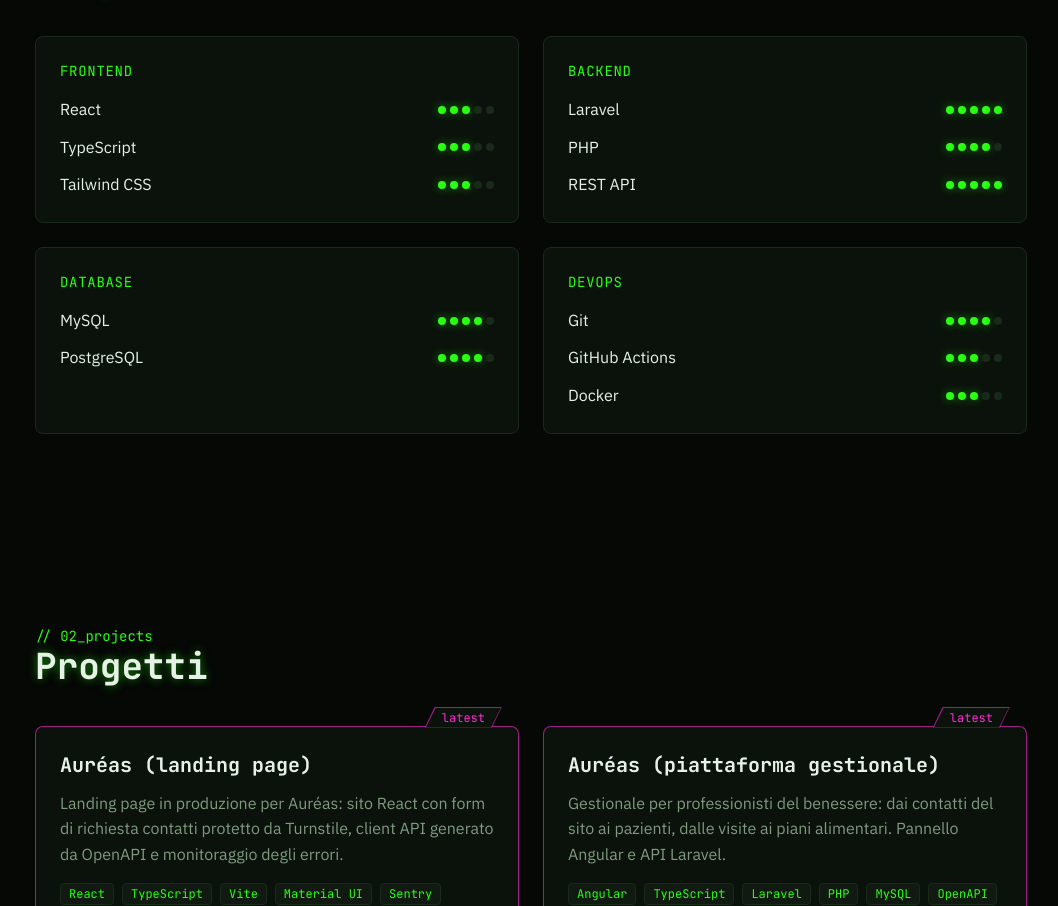
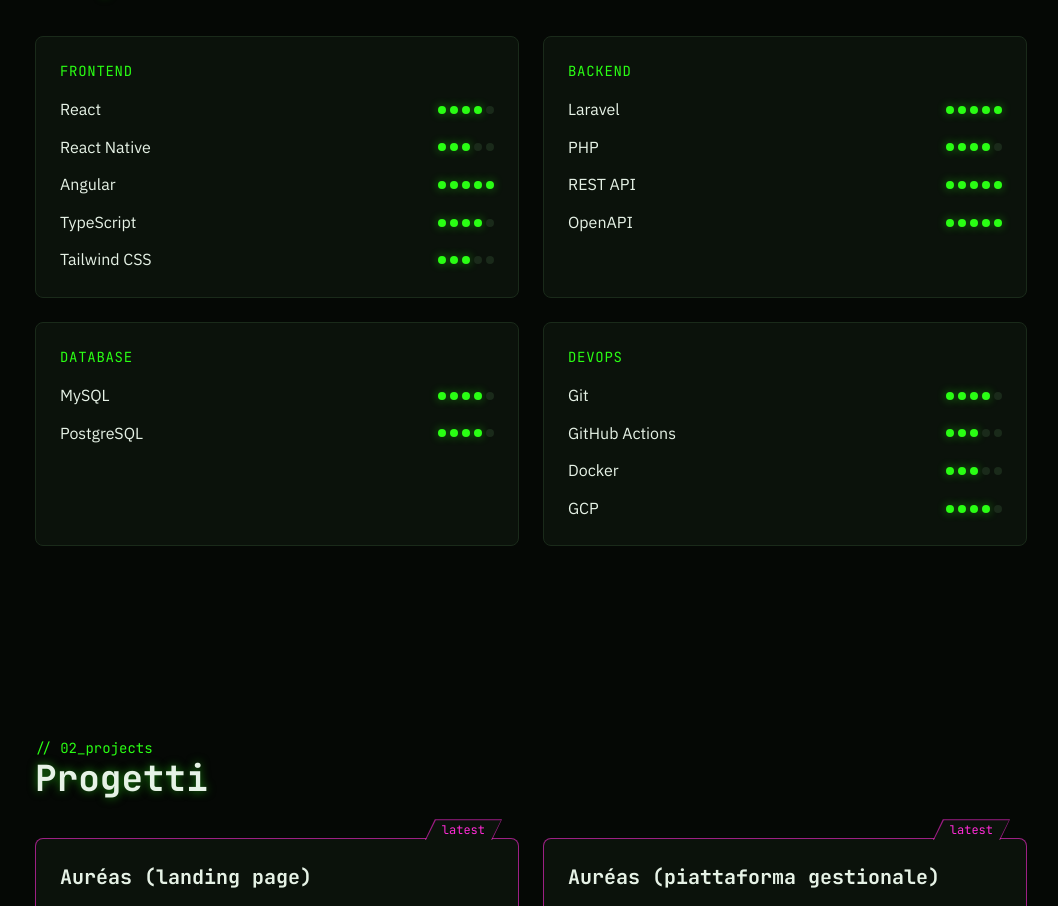
Before and after one commit to giovannipacelli2/portfolio, a React (Vite) app: page / in a window 1280 px wide. Shown: the part 960-1866 px from the top of the page, without its empty margins (109-1167 px from the left). Built offline with nearby package versions, Linux system fonts and the light colour scheme.

Commit message:
feat: add other frontend skills

```diff
--- a/src/data/portfolio.ts
+++ b/src/data/portfolio.ts
@@ -60,8 +60,10 @@ export const categoryLabels: Record<SkillCategory, string> = {
 }
 
 export const skills: Skill[] = [
-  { name: 'React', category: 'frontend', level: 3 },
-  { name: 'TypeScript', category: 'frontend', level: 3 },
+  { name: 'React', category: 'frontend', level: 4 },
+  { name: 'React Native', category: 'frontend', level: 3 },
+  { name: 'Angular', category: 'frontend', level: 5 },
+  { name: 'TypeScript', category: 'frontend', level: 4 },
   { name: 'Tailwind CSS', category: 'frontend', level: 3 },
   { name: 'Laravel', category: 'backend', level: 5 },
   { name: 'PHP', category: 'backend', level: 4 },
@@ -71,6 +73,8 @@ export const skills: Skill[] = [
   { name: 'Git', category: 'devops', level: 4 },
   { name: 'GitHub Actions', category: 'devops', level: 3 },
   { name: 'Docker', category: 'devops', level: 3 },
+  { name: 'OpenAPI', category: 'backend', level: 5 },
+  { name: 'GCP', category: 'devops', level: 4 },
 ]
 
 export const projects: Project[] = [
@@ -88,7 +92,7 @@ export const projects: Project[] = [
       overview:
         'Sito vetrina di Auréas, sviluppato come single page application e pubblicato. Il codice è privato, ma il sito è online. Il frontend comunica con il backend Laravel tramite un client TypeScript generato dalla specifica OpenAPI, e il form di contatto è protetto da Cloudflare Turnstile.',
       features: [
-        'React 19 e TypeScript, con build e tipi verificati prima di ogni rilascio',
+        'React e TypeScript, con build e tipi verificati prima di ogni rilascio',
         'Interfaccia con Material UI e componenti Radix, animazioni con Motion',
         'Client API generato automaticamente dalla specifica OpenAPI del backend',
         'Form di richiesta contatti con validazione (React Hook Form) e controllo anti-bot Turnstile',
@@ -111,8 +115,8 @@ export const projects: Project[] = [
       overview:
         'Piattaforma interna di Auréas, pensata per nutrizionisti, personal trainer, osteopati, istruttori di pilates e massoterapisti. Raccoglie i contatti arrivati dal sito, li trasforma in pazienti e accompagna il lavoro del professionista fino alle visite e ai piani alimentari. Il codice è privato: qui sotto trovi il percorso con le schermate.',
       features: [
-        'Pannello Angular 21 con componenti standalone, Signals e UI ng-zorro con Tailwind',
-        'API Laravel 12 con autenticazione JWT (token di accesso e di refresh) e ruoli con permessi',
+        'Pannello Angular con componenti standalone, Signals e UI ng-zorro con Tailwind',
+        'API Laravel con autenticazione JWT (token di accesso e di refresh) e ruoli con permessi',
         'Contratto OpenAPI unico: il client Angular e i DTO PHP sono generati dalla stessa specifica',
         'Webhook per i lead, controllo anti-duplicati e rate limiting',
         'Questionari versionati per professione, con form costruiti dinamicamente dal modello',
@@ -178,7 +182,6 @@ export const projects: Project[] = [
         'Visualizzazione dei task condivisi da altri utenti',
         'Client API generato dal file Swagger del backend',
       ],
-      // Section: lazy(() => import('../projects/TeamflowArchitecture')),
     },
   },
   {
```
